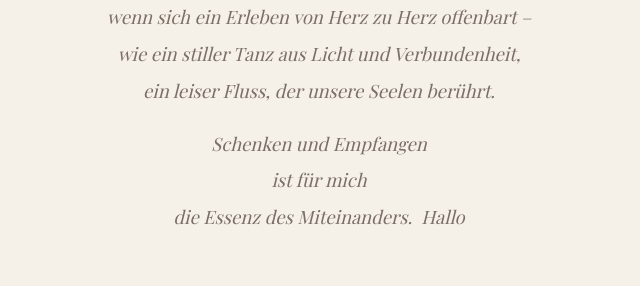
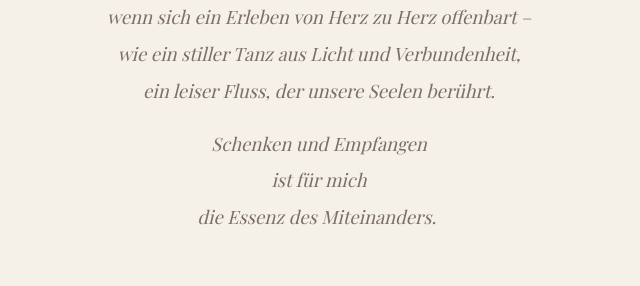
Before and after one commit to s0f4surf3r/ichbinhierjetzt-v1, an Eleventy site: page src/ueber.njk in a window 1280 px wide. Shown: the part 840-1126 px from the top of the page, 321-961 px from the left. Built offline with nearby package versions, Linux system fonts and the light colour scheme; Eleventy itself is replaced by a stand-in of ours; files that its build step writes are made by us from their sources; a web font is replaced by a local one.

Commit message:
Inline-Edit: ueber.njk (test@test.de)

```diff
--- a/src/ueber.njk
+++ b/src/ueber.njk
@@ -38,7 +38,7 @@ description: Über Doris R. Mumenthaler — traumasensible Coachin, Jin Shin Jyu
   <div class="poem">
     <p data-cms-field="poem_1">Ich freue mich über jede Begegnung mit Menschen,<br>denn sie ist wie ein zarter Ruf der Seele.</p>
     <p data-cms-field="poem_2">Wundersam finde ich es,<br>wenn sich ein Erleben von Herz zu Herz offenbart –<br>wie ein stiller Tanz aus Licht und Verbundenheit,<br>ein leiser Fluss, der unsere Seelen berührt.</p>
-    <p data-cms-field="poem_3">Schenken und Empfangen<br>ist für mich<br>die Essenz des Miteinanders. &nbsp;Hallo</p>
+    <p data-cms-field="poem_3">Schenken und Empfangen<br>ist für mich<br>die Essenz des Miteinanders.&nbsp;</p>
   </div>
 
 </div>
```
